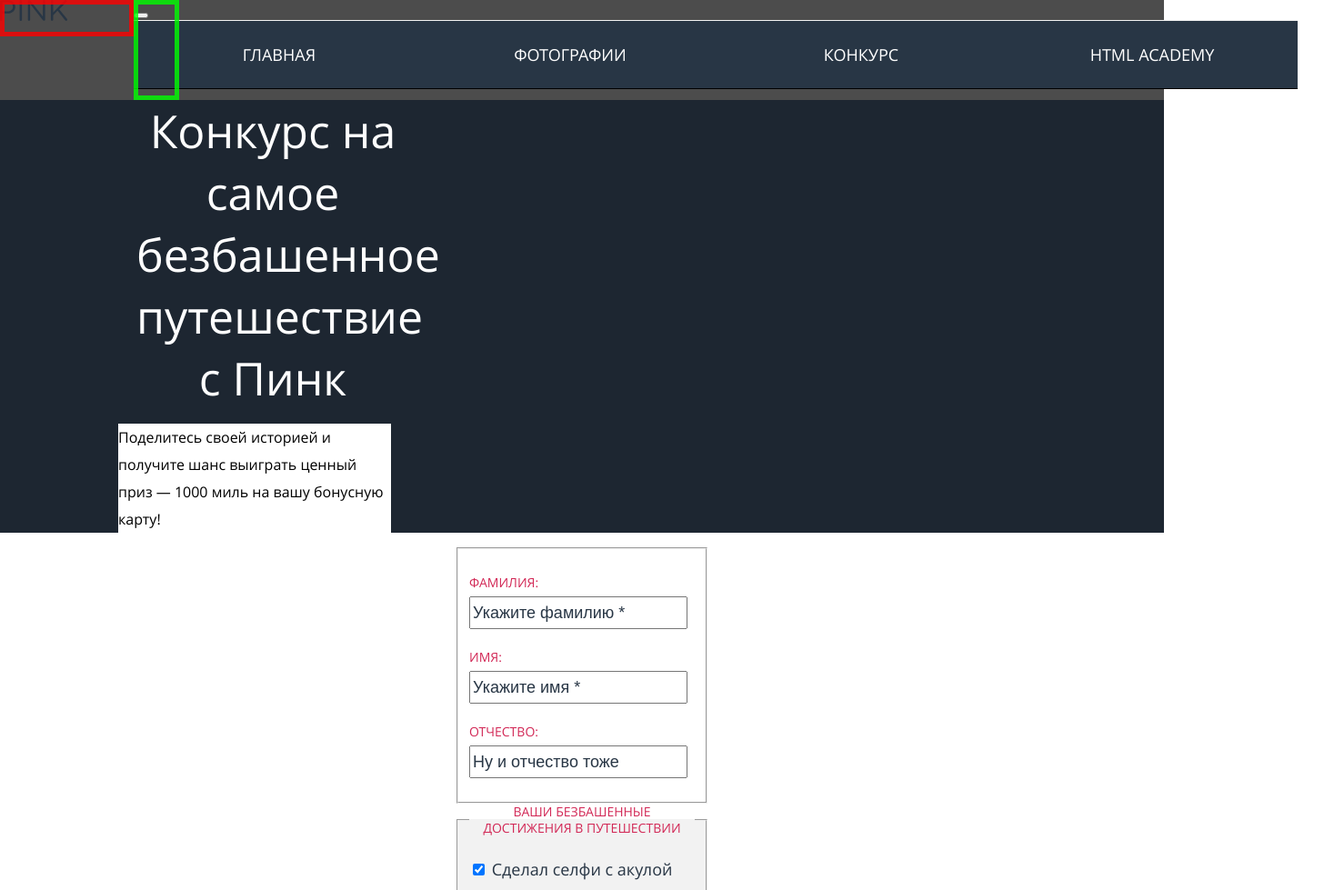
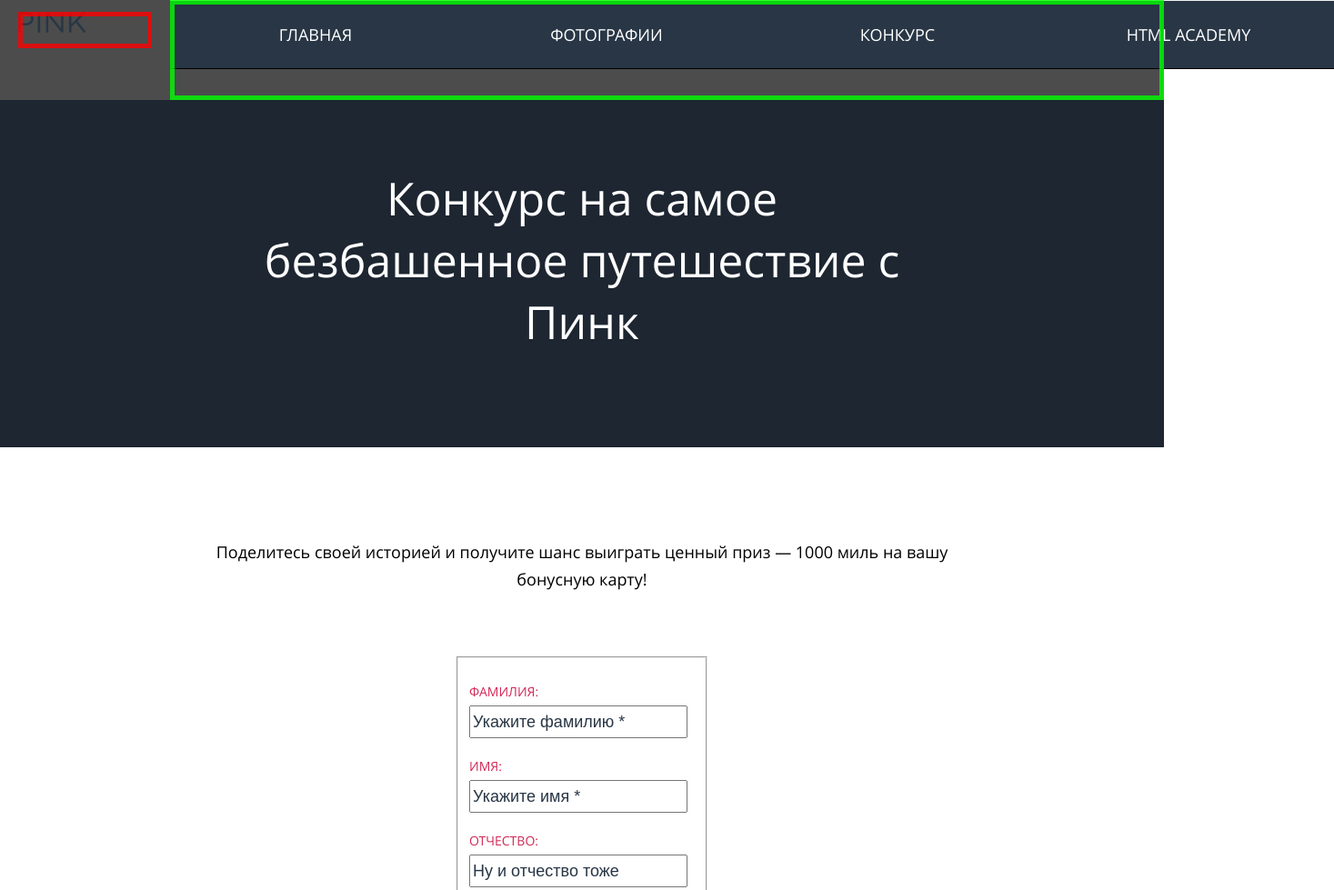
Before and after one commit to asbelous/484251-pink-24, a website: page source/form.html in a window 1280 px wide. Shown: the top 979 px of the page at 91% size, 1467 px wide, since content can reach past the window. Drawn offline with nearby package versions, Linux system fonts and the light colour scheme; files that its build step writes are made by us from their sources.

Commit message:
Добавляет адаптив для блока Интро

```diff
--- a/source/form.html
+++ b/source/form.html
@@ -7,6 +7,7 @@
   </head>
   <body class="page__body">
     <header class="page-header">
+      <div class="page-header__wrapper">
         <a class="page-header__logo logo" href="index.html">
           <svg width="74" height="23" viewBox="0 0 74 23" fill="none" xmlns="http://www.w3.org/2000/svg">
             <path d="M0.00496827 1.54857C0.00487772 1.21254 0.135804 0.889818 0.369742 0.649431C0.60368 0.409043 0.922049 0.27008 1.25676 0.262266H8.39001C13.4469 0.262266 16.7751 2.9645 16.7751 7.39179V7.45162C16.7751 12.2977 12.7415 14.8105 7.97274 14.8105H2.53836V21.611C2.55394 21.7874 2.53277 21.9651 2.47619 22.1329C2.41961 22.3006 2.32887 22.4547 2.20973 22.5854C2.09058 22.716 1.94565 22.8204 1.78416 22.8918C1.62266 22.9631 1.44812 23 1.27166 23C1.0952 23 0.920671 22.9631 0.759173 22.8918C0.597674 22.8204 0.452744 22.716 0.333602 22.5854C0.21446 22.4547 0.123708 22.3006 0.0671295 22.1329C0.0105515 21.9651 -0.0106138 21.7874 0.00496827 21.611V1.54857ZM8.07209 12.5171C11.7778 12.5171 14.2119 10.5228 14.2119 7.53139V7.47156C14.2119 4.26078 11.8175 2.59556 8.25092 2.59556H2.58804V12.4772L8.07209 12.5171Z" fill="#283645"/>
@@ -15,12 +16,13 @@
             <path d="M55.9384 1.38904C55.9228 1.21262 55.944 1.03487 56.0005 0.867114C56.0571 0.699353 56.1479 0.545245 56.267 0.414596C56.3862 0.283947 56.5311 0.179616 56.6926 0.108238C56.8541 0.0368607 57.0286 0 57.2051 0C57.3815 0 57.5561 0.0368607 57.7176 0.108238C57.8791 0.179616 58.024 0.283947 58.1431 0.414596C58.2623 0.545245 58.353 0.699353 58.4096 0.867114C58.4662 1.03487 58.4874 1.21262 58.4718 1.38904V13.6837L71.2282 0.551443C71.4899 0.279712 71.8455 0.119105 72.2216 0.10273C72.5468 0.115453 72.8548 0.252812 73.0821 0.486531C73.3094 0.72025 73.4388 1.03254 73.4436 1.35912C73.4366 1.52896 73.3961 1.69572 73.3245 1.84975C73.2529 2.00379 73.1516 2.14205 73.0264 2.25655L65.0785 10.1539L73.6523 20.6836C73.8764 20.9441 73.9998 21.2768 74 21.6209C73.9961 21.7933 73.9583 21.9633 73.8887 22.121C73.8191 22.2786 73.719 22.4209 73.5943 22.5395C73.4696 22.6582 73.3228 22.7509 73.1622 22.8123C73.0016 22.8737 72.8305 22.9026 72.6588 22.8973C72.4588 22.8891 72.2639 22.8322 72.0908 22.7314C71.9177 22.6306 71.7716 22.4891 71.6653 22.3189L63.3001 11.859L58.4718 16.7051V21.591C58.4718 21.7573 58.4391 21.922 58.3757 22.0756C58.3123 22.2293 58.2194 22.3689 58.1022 22.4865C57.9851 22.6041 57.846 22.6973 57.6929 22.761C57.5398 22.8246 57.3757 22.8574 57.21 22.8574C57.0443 22.8574 56.8803 22.8246 56.7272 22.761C56.5741 22.6973 56.435 22.6041 56.3179 22.4865C56.2007 22.3689 56.1078 22.2293 56.0443 22.0756C55.9809 21.922 55.9483 21.7573 55.9483 21.591V1.38904H55.9384Z" fill="#283645"/>
             </svg>
         </a>
-      <nav class="main-nav">
-        <button class="main-nav__toggle" type="button"><span class="visually-hidden">Открыть меню</span></button>
+        <button class="page-header__toggle" title="Открыть меню" type="button"></button>
+      </div>
+      <nav class="main-nav main-nav--opened">
         <div class="main-nav__wrapper">
           <ul class="main-nav__list">
             <li class="main-nav__item">
-              <a class="main-nav__link" href="index.html">
+              <a class="main-nav__link" href="form.html">
                 Главная
               </a>
             </li>
@@ -54,8 +56,7 @@
             Конкурс на самое безбашенное путешествие с Пинк
           </h2>
           <p class="intro__description">Поделитесь своей историей и получите
-            шанс выиграть ценный приз — 1000
-            миль на вашу бонусную карту!</p>
+            шанс выиграть ценный приз — 1000 миль на вашу бонусную карту!</p>
         </div>
       </section>
 
--- a/source/less/blocks/contacts.less
+++ b/source/less/blocks/contacts.less
@@ -72,7 +72,7 @@
     min-width: 245px;
 
     &--email {
-      order: 2;
+      order: 3;
     }
   }
 }
--- a/source/less/blocks/form.less
+++ b/source/less/blocks/form.less
@@ -52,3 +52,10 @@
   text-transform: uppercase;
   color: #d22856;
 }
+
+@media (min-width: @tablet-width) {
+  .form__wrapper {
+    display: flex;
+    flex-direction: column;
+  }
+}
--- a/source/less/blocks/intro.less
+++ b/source/less/blocks/intro.less
@@ -1,11 +1,16 @@
 .intro {
+  min-height: 171px;
   background-color: @sapphire;
   background-image: url("../img/back-mobile.jpg") no-repeat center center fixed;
 }
 
 .intro__wrapper {
+  width: 100%;
+
+  &--main {
     width: 320px;
     margin: 0 auto;
+  }
 }
 
 .intro__header {
@@ -14,27 +19,29 @@
 }
 
 .intro__title {
-  width: 280px;
-  margin: 0;
-  margin-top: -36px;
-  padding: 0 20px;
+  width: 230px;
+  margin: 0 auto;
+  padding: 36px 20px 51px 20px;
   font-weight: 300;
   font-size: 24px;
   line-height: 33px;
   text-align: center;
   color: #ffffff;
+
+  &--main {
+    width: 280px;
+    margin: 0;
+    margin-top: -36px;
+    padding: 0 20px;
+    line-height: 29px;
   }
-
-.intro__title--main {
-  line-height: 29px;
 }
 
 .intro__download {
   background-color: #1d2631;
   padding-bottom: 38px;
-}
 
-.intro__download-button {
+  &-button {
     width: 280px;
     height: 55px;
     margin: 28px 20px 0 20px;
@@ -47,6 +54,7 @@
     border: 3px solid #ffffff;
     border-radius: 29px;
   }
+}
 
 .intro__available-platforms {
   width: 204px;
@@ -58,7 +66,15 @@
   outline-offset: -5px;
 }
 
-.intro__download-description {
+.intro__description {
+  min-width: 280px;
+  padding: 54px 20px;
+  font-size: 14px;
+  line-height: 30px;
+  background-color: #ffffff;
+  text-align: center;
+
+  &-download {
     width: 280px;
     margin: 28px 20px 0 20px;
     font-weight: 300;
@@ -67,16 +83,20 @@
     text-align: center;
     color: #ffffff;
   }
-
-.intro__description {
-  line-height: 30px;
-  background-color: #ffffff;
 }
 
 @media (min-width: @tablet-width) {
+  .intro {
+    min-height: 330px;
+  }
+
   .intro__wrapper {
+    width: 100%;
+
+    &--main {
       width: 300px;
       margin-left: 20px;
+    }
   }
 
   .intro__header {
@@ -85,17 +105,40 @@
   }
 
   .intro__title {
+    width: 620px;
+    margin: 0 auto;
+    padding: 81px 20px 74px 20px;
+    font-size: 50px;
+    line-height: 68px;
+
+    &--main {
       width: 230px;
+      margin: 0 auto;
       font-size: 40px;
       line-height: 48px;
-    margin: auto;
+    }
+  }
+
+  .intro__description {
+    min-width: 490px;
+    margin: 0 auto;
+    padding: 100px 85px;
+    font-size: 18px;
   }
 }
 
 @media (min-width: @desktop-width) {
+  .intro {
+    min-height: 284px;
+  }
+
   .intro__wrapper {
+    width: 100%;
+
+    &--main {
       width: 300px;
       margin-left: 130px;
+    }
   }
 
   .intro__header {
@@ -104,9 +147,19 @@
   }
 
   .intro__title {
+    min-width: 748px;
+    padding: 74px 226px 104px 226px;
+
+    &--main {
       width: 300px;
       font-size: 50px;
       line-height: 68px;
-    margin: auto;
+      margin: 0 auto;
     }
   }
+
+  .intro__description {
+    min-width: 756px;
+    padding: 100px 222px 70px 222px;
+  }
+}
```
Also changed, not shown: source/catalog.html (+4 -2 lines), source/index.html (+2 -2 lines). Lines whose indentation alone changed are shown as unchanged.
